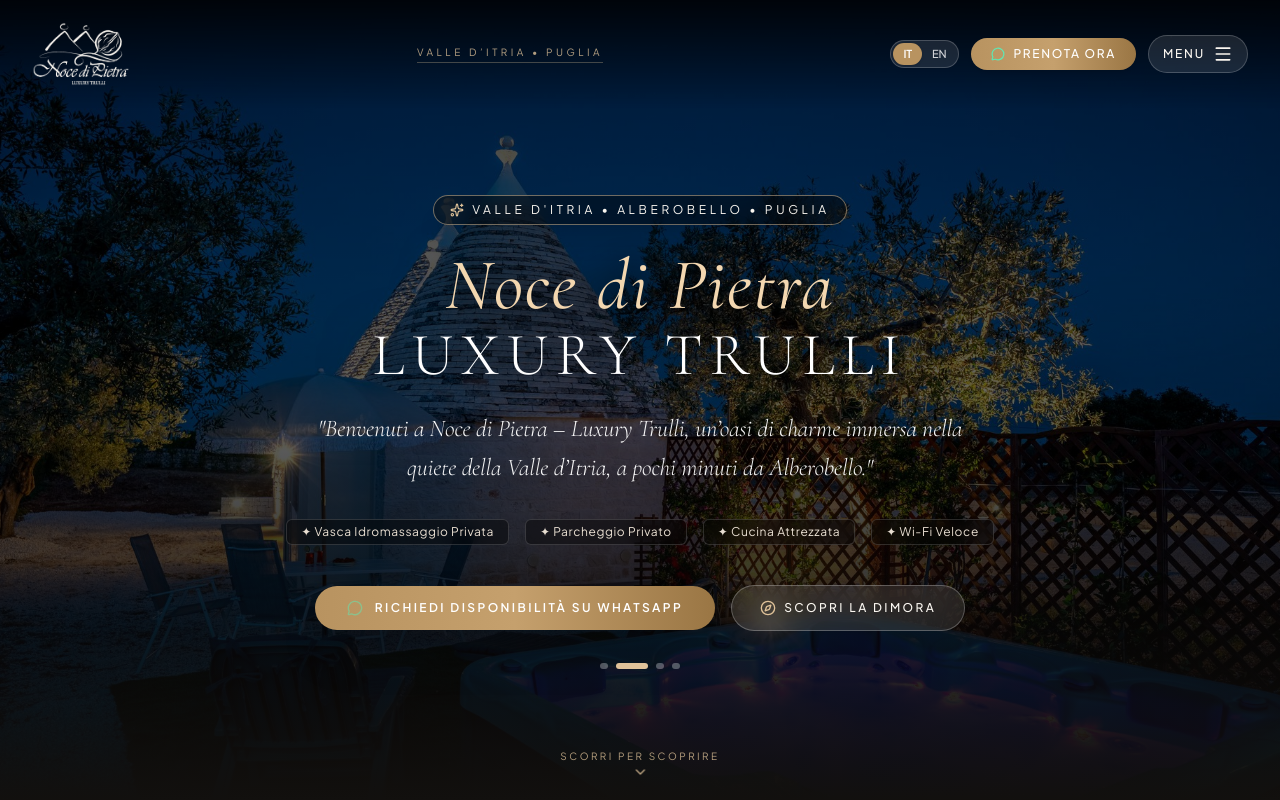
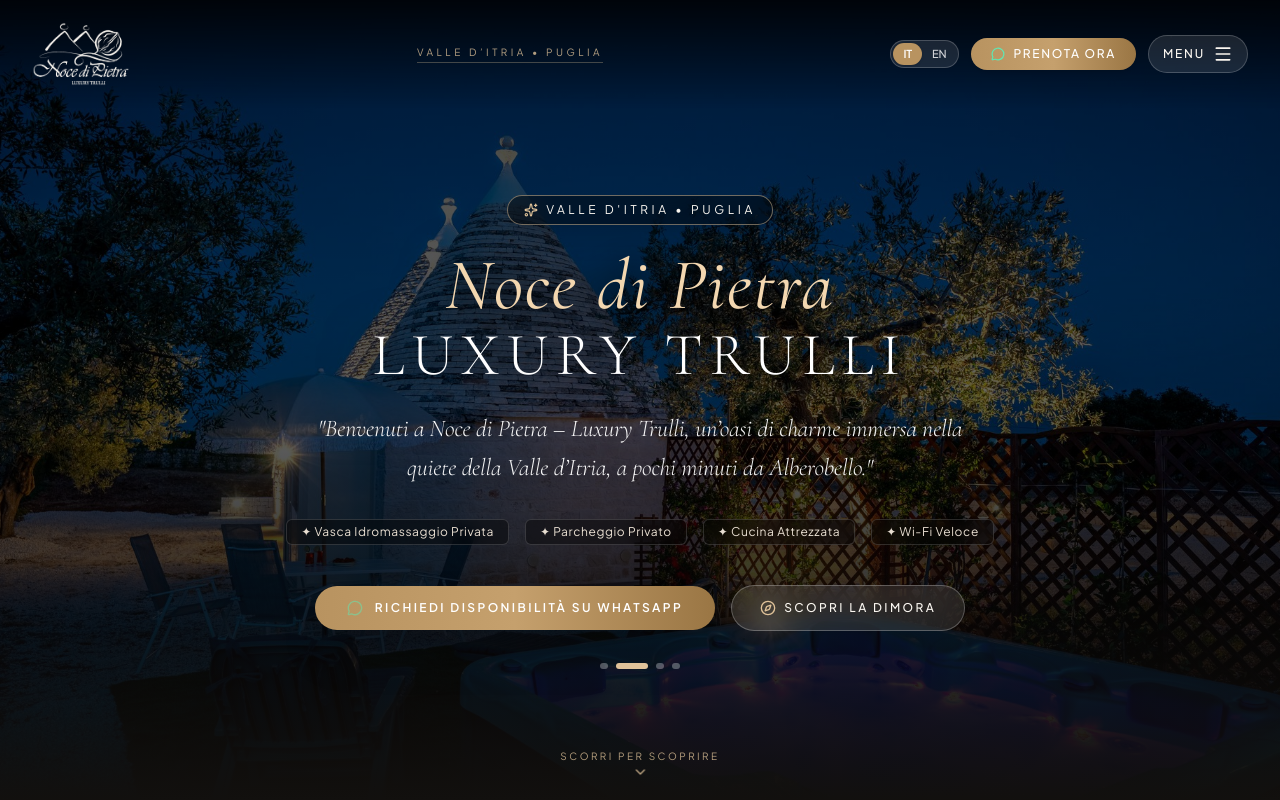
Before and after one commit to MrGeniale/noce-di-pietra-luxury-trulli, a React (Vite) app: page / in a window 1280 px wide. Shown: the top 800 px of the page. Built offline with nearby package versions, Linux system fonts and the light colour scheme.

Commit message:
Aggiornato badge hero a Valle d'Itria Puglia

```diff
--- a/src/components/Hero.tsx
+++ b/src/components/Hero.tsx
@@ -68,7 +68,7 @@
           className="inline-flex items-center gap-2 px-4 py-1.5 rounded-full bg-black/40 backdrop-blur-md border border-[#dfc299]/50 text-[#faf6f0] text-[11px] sm:text-xs uppercase tracking-[0.3em] mb-6 shadow-xl"
         >
           <Sparkles className="w-3.5 h-3.5 text-[#dfc299]" />
-          <span>Valle d'Itria • Alberobello • Puglia</span>
+          <span>Valle d'Itria • Puglia</span>
         </motion.div>
 
         {/* Hero Main Heading */}
```
